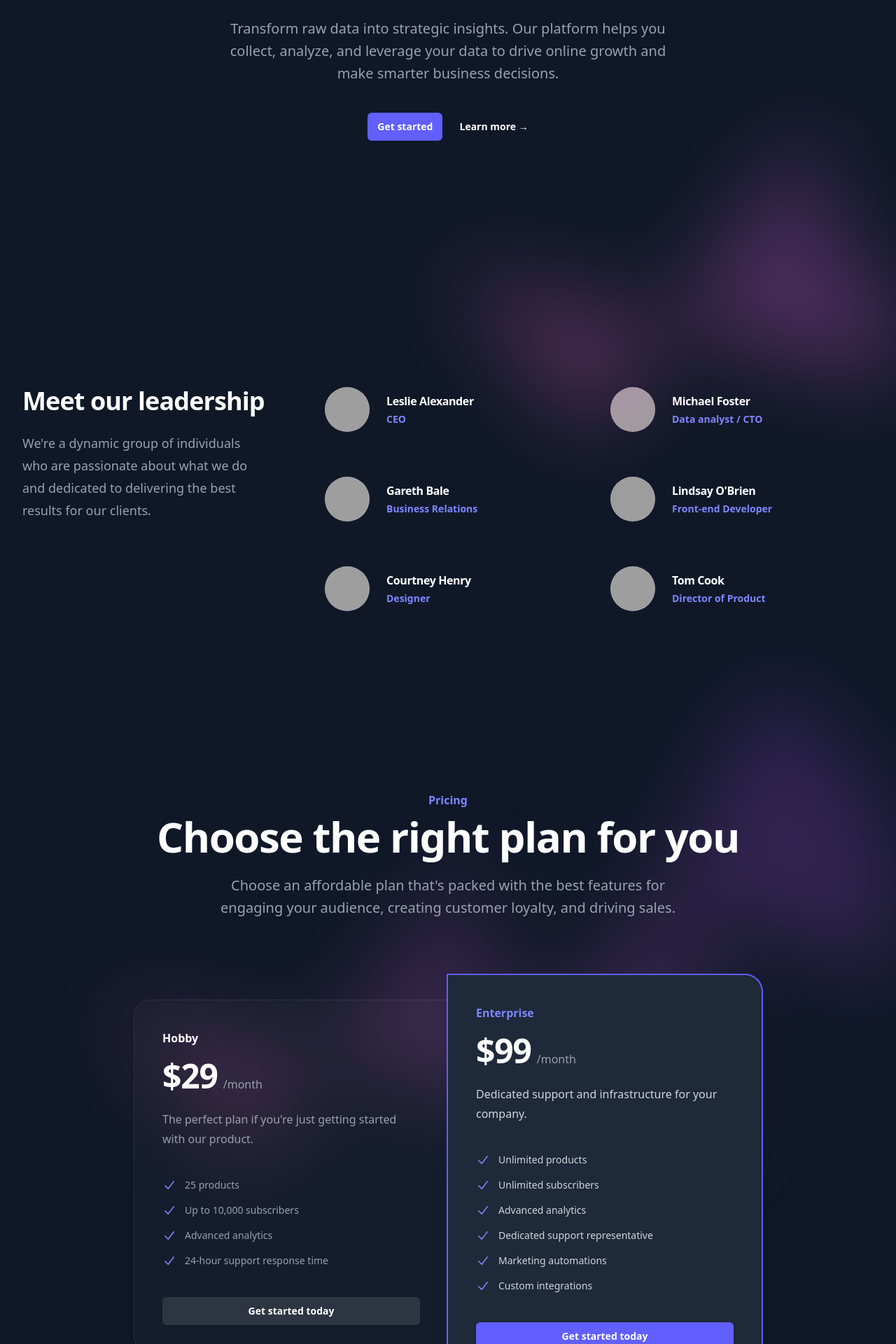
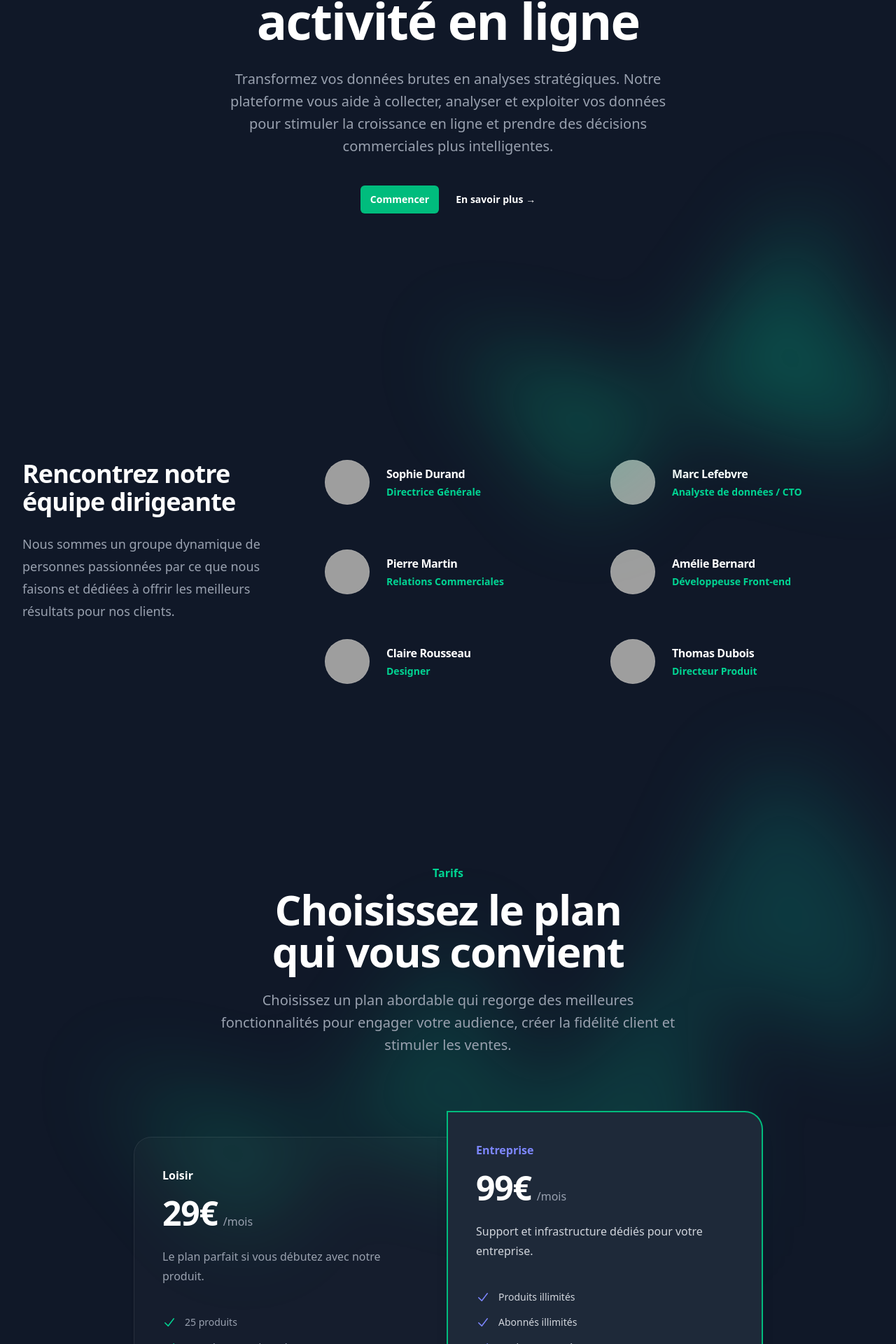
Before and after one commit to Profzen/tpvercel, a React (Vite) app: page / in a window 1280 px wide. Shown: the part 495-2415 px from the top of the page at 70% size. Built offline with nearby package versions, Linux system fonts and the light colour scheme; grey boxes are pictures that could not be loaded.

Commit message:
feat: french localization and profzen branding

```diff
--- a/index.html
+++ b/index.html
@@ -1,11 +1,10 @@
 <!doctype html>
-<html lang="en">
+<html lang="fr">
   <head>
     <meta charset="UTF-8" />
     <link rel="icon" type="image/svg+xml" href="/vite.svg" />
     <meta name="viewport" content="width=device-width, initial-scale=1.0" />
-    <title>landing-page</title>
-    <link href="./css/index.css" rel="stylesheet">
+    <title>Profzen - Votre solution complète</title>
   </head>
   <body>
     <div id="root"></div>
--- a/src/components/Contact.tsx
+++ b/src/components/Contact.tsx
@@ -19,14 +19,14 @@ export default function Contact() {
         />
       </div>
       <div className="mx-auto max-w-2xl text-center">
-        <h2 className={`text-4xl font-semibold tracking-tight text-balance ${theme.text} sm:text-5xl`}>Contact sales</h2>
-        <p className={`mt-2 text-lg/8 ${theme.textSecondary}`}>Let's discuss your data needs and discover how DataCorp can accelerate your online business growth with our comprehensive analytics solutions.</p>
+        <h2 className={`text-4xl font-semibold tracking-tight text-balance ${theme.text} sm:text-5xl`}>Contactez nos ventes</h2>
+        <p className={`mt-2 text-lg/8 ${theme.textSecondary}`}>Discutons de vos besoins en données et découvrez comment Profzen peut accélérer la croissance de votre entreprise en ligne avec nos solutions d'analyse complètes.</p>
       </div>
       <form action="#" method="POST" className="mx-auto mt-16 max-w-xl sm:mt-20">
         <div className="grid grid-cols-1 gap-x-8 gap-y-6 sm:grid-cols-2">
           <div>
             <label htmlFor="first-name" className={`block text-sm/6 font-semibold ${theme.text}`}>
-              First name
+              Prénom
             </label>
             <div className="mt-2.5">
               <input
@@ -40,7 +40,7 @@ export default function Contact() {
           </div>
           <div>
             <label htmlFor="last-name" className={`block text-sm/6 font-semibold ${theme.text}`}>
-              Last name
+              Nom
             </label>
             <div className="mt-2.5">
               <input
@@ -54,7 +54,7 @@ export default function Contact() {
           </div>
           <div className="sm:col-span-2">
             <label htmlFor="company" className={`block text-sm/6 font-semibold ${theme.text}`}>
-              Company
+              Entreprise
             </label>
             <div className="mt-2.5">
               <input
@@ -82,7 +82,7 @@ export default function Contact() {
           </div>
           <div className="sm:col-span-2">
             <label htmlFor="phone-number" className={`block text-sm/6 font-semibold ${theme.text}`}>
-              Phone number
+              Numéro de téléphone
             </label>
             <div className="mt-2.5">
               <div className={`flex rounded-md ${theme.input.bg} outline-1 -outline-offset-1 ${theme.input.border} has-[input:focus-within]:outline-2 has-[input:focus-within]:-outline-offset-2 has-[input:focus-within]:${theme.input.focus}`}>
@@ -131,7 +131,7 @@ export default function Contact() {
           </div>
           <div className="flex gap-x-4 sm:col-span-2">
             <div className="flex h-6 items-center">
-              <div className="group relative inline-flex w-8 shrink-0 rounded-full bg-white/5 p-px inset-ring inset-ring-white/10 outline-offset-2 outline-indigo-500 transition-colors duration-200 ease-in-out has-checked:bg-indigo-500 has-focus-visible:outline-2">
+              <div className="group relative inline-flex w-8 shrink-0 rounded-full bg-white/5 p-px inset-ring inset-ring-white/10 outline-offset-2 outline-emerald-500 transition-colors duration-200 ease-in-out has-checked:bg-emerald-500 has-focus-visible:outline-2">
                 <span className="size-4 rounded-full bg-white shadow-xs ring-1 ring-gray-900/5 transition-transform duration-200 ease-in-out group-has-checked:translate-x-3.5" />
                 <input
                   id="agree-to-policies"
@@ -143,9 +143,9 @@ export default function Contact() {
               </div>
             </div>
             <label htmlFor="agree-to-policies" className={`text-sm/6 ${theme.textSecondary}`}>
-              By selecting this, you agree to our{' '}
+              En sélectionnant ceci, vous acceptez notre{' '}
               <a href="#" className={`font-semibold whitespace-nowrap ${theme.link}`}>
-                privacy policy
+                politique de confidentialité
               </a>
               .
             </label>
@@ -154,9 +154,9 @@ export default function Contact() {
         <div className="mt-10">
           <button
             type="submit"
-            className={`block w-full rounded-md ${theme.button.primary} px-3.5 py-2.5 text-center text-sm font-semibold text-white shadow-xs focus-visible:outline-2 focus-visible:outline-offset-2 focus-visible:outline-indigo-500`}
+            className={`block w-full rounded-md ${theme.button.primary} px-3.5 py-2.5 text-center text-sm font-semibold text-white shadow-xs focus-visible:outline-2 focus-visible:outline-offset-2 focus-visible:outline-emerald-500`}
           >
-            Let's talk
+            Discutons ensemble
           </button>
         </div>
       </form>
--- a/src/components/Footer.tsx
+++ b/src/components/Footer.tsx
@@ -10,36 +10,36 @@ function Footer() {
       <div className="max-w-6xl mx-auto px-4 grid grid-cols-1 md:grid-cols-3 gap-8">
         <div>
           <h3 className={`${theme.text} text-lg font-semibold mb-4`}>
-            lablab
+            Profzen
           </h3>
           <p className={`text-sm ${theme.textSecondary}`}>
-            we are all in one lab solution
+            Nous sommes votre solution complète pour laboratoire
           </p>
         </div>
 
         <div>
           <h3 className={`${theme.text} text-lg font-semibold mb-4`}>
-            Useful links
+            Liens utiles
           </h3>
           <ul className="space-y-2">
             <li>
-              <a href="#" className={`transition ${theme.isDark ? 'hover:text-indigo-400' : 'hover:text-indigo-600'}`}>
-                Product
+              <a href="#" className={`transition ${theme.isDark ? 'hover:text-emerald-400' : 'hover:text-emerald-600'}`}>
+                Produit
               </a>
             </li>
             <li>
-              <a href="#" className={`transition ${theme.isDark ? 'hover:text-indigo-400' : 'hover:text-indigo-600'}`}>
-                Features
+              <a href="#" className={`transition ${theme.isDark ? 'hover:text-emerald-400' : 'hover:text-emerald-600'}`}>
+                Fonctionnalités
               </a>
             </li>
             <li>
-              <a href="#" className={`transition ${theme.isDark ? 'hover:text-indigo-400' : 'hover:text-indigo-600'}`}>
-                Marketplace
+              <a href="#" className={`transition ${theme.isDark ? 'hover:text-emerald-400' : 'hover:text-emerald-600'}`}>
+                Marché
               </a>
             </li>
             <li>
-              <a href="#" className={`transition ${theme.isDark ? 'hover:text-indigo-400' : 'hover:text-indigo-600'}`}>
-                startup
+              <a href="#" className={`transition ${theme.isDark ? 'hover:text-emerald-400' : 'hover:text-emerald-600'}`}>
+                Startup
               </a>
             </li>
           </ul>
@@ -47,12 +47,12 @@ function Footer() {
 
         <div>
           <h3 className={`${theme.text} text-lg font-semibold mb-4`}>
-            Contact us
+            Contactez-nous
           </h3>
           <ul className="space-y-2 text-sm">
             <li className={theme.textSecondary}>Lomé, Togo</li>
-            <li className={theme.textSecondary}>Email : contact@contact.tg</li>
-            <li className={theme.textSecondary}>Phone : +228 XX XX XX XX</li>
+            <li className={theme.textSecondary}>Email : contact@profzen.tg</li>
+            <li className={theme.textSecondary}>Téléphone : +228 XX XX XX XX</li>
           </ul>
         </div>
       </div>
@@ -60,7 +60,7 @@ function Footer() {
       <div
         className={`border-t ${theme.border} mt-10 pt-4 text-center text-sm ${theme.textSecondary}`}
       >
-        © 2025 Footer. All rights reserved by us.
+        © 2025-2026 Profzen. Tous droits réservés.
       </div>
     </footer>
   );
--- a/src/components/Mode.tsx
+++ b/src/components/Mode.tsx
@@ -48,19 +48,19 @@ export const Mode: React.FC<ModeProps> = ({ children }) => {
     textButton: isDark ? 'text-gray-200' : 'text-gray-600',
     border: isDark ? 'border-white/10' : 'border-gray-200',
     hover: isDark ? 'hover:bg-white/5' : 'hover:bg-gray-100',
-    gradient: isDark ? 'from-pink-400 to-purple-500' : 'from-amber-400 to-blue-500',
+    gradient: isDark ? 'from-emerald-400 to-teal-500' : 'from-amber-400 to-yellow-500',
     card: isDark ? 'bg-gray-800' : 'bg-white',
     cardBorder: isDark ? 'border-gray-700' : 'border-gray-200',
     input: {
       bg: isDark ? 'bg-white/5' : 'bg-white',
       border: isDark ? 'outline-white/10' : 'outline-gray-300',
-      focus: isDark ? 'focus:outline-indigo-500' : 'focus:outline-indigo-600',
+      focus: isDark ? 'focus:outline-emerald-500' : 'focus:outline-emerald-600',
     },
     button: {
-      primary: isDark ? 'bg-indigo-500 hover:bg-indigo-400' : 'bg-indigo-600 hover:bg-indigo-500',
+      primary: isDark ? 'bg-emerald-500 hover:bg-emerald-400' : 'bg-emerald-600 hover:bg-emerald-500',
       secondary: isDark ? 'bg-gray-700 hover:bg-gray-600' : 'bg-gray-200 hover:bg-gray-300',
     },
-    link: isDark ? 'text-indigo-400' : 'text-indigo-600',
+    link: isDark ? 'text-emerald-400' : 'text-emerald-600',
     ring: isDark ? 'ring-white/10' : 'ring-gray-900/10',
     mobileMenu: isDark ? 'bg-gray-900' : 'bg-white',
   };
--- a/src/components/Navbar.tsx
+++ b/src/components/Navbar.tsx
@@ -4,10 +4,10 @@ import { Bars3Icon, XMarkIcon, SunIcon, MoonIcon } from '@heroicons/react/24/out
 import { useTheme } from './Mode'
 
 const navigation = [
-  { name: 'Product', href: '#' },
-  { name: 'Features', href: '#' },
-  { name: 'Marketplace', href: '#' },
-  { name: 'Company', href: '#' },
+  { name: 'Produits', href: '#' },
+  { name: 'Fonctionnalités', href: '#' },
+  { name: 'Marché', href: '#' },
+  { name: 'Entreprise', href: '#' },
 ]
 
 const Navbar = () => {
@@ -21,12 +21,12 @@ const Navbar = () => {
         <nav aria-label="Global" className="flex items-center justify-between p-6 lg:px-8">
           <div className="flex lg:flex-1">
             <a href="#" className="-m-1.5 p-1.5">
-              <span className="sr-only">Your Company</span>
+              <span className="sr-only">Profzen</span>
               <img
                 alt=""
                 src={isDark
-                  ? "https://tailwindcss.com/plus-assets/img/logos/mark.svg?color=indigo&shade=500"
-                  : "https://tailwindcss.com/plus-assets/img/logos/mark.svg?color=indigo&shade=600"
+                  ? "https://tailwindcss.com/plus-assets/img/logos/mark.svg?color=emerald&shade=500"
+                  : "https://tailwindcss.com/plus-assets/img/logos/mark.svg?color=emerald&shade=600"
                 }
                 className="h-8 w-auto"
               />
@@ -75,7 +75,7 @@ const Navbar = () => {
               )}
             </button>
             <a href="#" className={`text-sm/6 font-semibold ${theme.text}`}>
-              Log in <span aria-hidden="true">&rarr;</span>
+              Connexion <span aria-hidden="true">&rarr;</span>
             </a>
           </div>
         </nav>
@@ -84,12 +84,12 @@ const Navbar = () => {
           <DialogPanel className={`fixed inset-y-0 right-0 z-50 w-full overflow-y-auto ${theme.mobileMenu} p-6 sm:max-w-sm sm:ring-1 ${theme.ring}`}>
             <div className="flex items-center justify-between">
               <a href="#" className="-m-1.5 p-1.5">
-                <span className="sr-only">Your Company</span>
+                <span className="sr-only">Profzen</span>
                 <img
                   alt=""
                   src={isDark
-                    ? "https://tailwindcss.com/plus-assets/img/logos/mark.svg?color=indigo&shade=500"
-                    : "https://tailwindcss.com/plus-assets/img/logos/mark.svg?color=indigo&shade=600"
+                    ? "https://tailwindcss.com/plus-assets/img/logos/mark.svg?color=emerald&shade=500"
+                    : "https://tailwindcss.com/plus-assets/img/logos/mark.svg?color=emerald&shade=600"
                   }
                   className="h-8 w-auto"
                 />
@@ -121,7 +121,7 @@ const Navbar = () => {
                     href="#"
                     className={`-mx-3 block rounded-lg px-3 py-2.5 text-base/7 font-semibold ${theme.text} ${theme.hover}`}
                   >
-                    Log in
+                    Connexion
                   </a>
                 </div>
               </div>
@@ -146,30 +146,30 @@ const Navbar = () => {
         <div className="mx-auto max-w-2xl py-32 sm:py-48 lg:py-56">
           <div className="hidden sm:mb-8 sm:flex sm:justify-center">
             <div className={`relative rounded-full px-3 py-1 text-sm/6 ${theme.textSecondary} ring-1 ${theme.ring}`}>
-              Announcing our next round of funding.{' '}
+              Annonce de notre prochaine levée de fonds.{' '}
               <a href="#" className={`font-semibold ${theme.link}`}>
                 <span aria-hidden="true" className="absolute inset-0" />
-                Read more <span aria-hidden="true">&rarr;</span>
+                En savoir plus <span aria-hidden="true">&rarr;</span>
               </a>
             </div>
           </div>
           <div className="text-center">
             <h1 className={`text-5xl font-semibold tracking-tight text-balance ${theme.text} sm:text-7xl`}>
-              Data to enrich your online business
+              Des données pour enrichir votre activité en ligne
             </h1>
             <p className={`mt-8 text-lg font-medium text-pretty ${theme.textSecondary} sm:text-xl/8`}>
-              Transform raw data into strategic insights. Our platform helps you collect, analyze, and leverage your
-              data to drive online growth and make smarter business decisions.
+              Transformez vos données brutes en analyses stratégiques. Notre plateforme vous aide à collecter, analyser et exploiter vos
+              données pour stimuler la croissance en ligne et prendre des décisions commerciales plus intelligentes.
             </p>
             <div className="mt-10 flex items-center justify-center gap-x-6">
               <a
                 href="#"
-                className={`rounded-md ${theme.button.primary} px-3.5 py-2.5 text-sm font-semibold text-white shadow-xs focus-visible:outline-2 focus-visible:outline-offset-2 focus-visible:outline-indigo-500`}
+                className={`rounded-md ${theme.button.primary} px-3.5 py-2.5 text-sm font-semibold text-white shadow-xs focus-visible:outline-2 focus-visible:outline-offset-2 focus-visible:outline-emerald-500`}
               >
-                Get started
+                Commencer
               </a>
               <a href="#" className={`text-sm/6 font-semibold ${theme.text}`}>
-                Learn more <span aria-hidden="true">→</span>
+                En savoir plus <span aria-hidden="true">→</span>
               </a>
             </div>
           </div>
--- a/src/components/Prices.tsx
+++ b/src/components/Prices.tsx
@@ -3,27 +3,27 @@ import { useTheme } from './Mode';
 
 const tiers = [
   {
-    name: 'Hobby',
+    name: 'Loisir',
     id: 'tier-hobby',
     href: '#',
-    priceMonthly: '$29',
-    description: "The perfect plan if you're just getting started with our product.",
-    features: ['25 products', 'Up to 10,000 subscribers', 'Advanced analytics', '24-hour support response time'],
+    priceMonthly: '29€',
+    description: "Le plan parfait si vous débutez avec notre produit.",
+    features: ['25 produits', 'Jusqu\'\u00e0 10 000 abonnés', 'Analyses avancées', 'Réponse au support en 24h'],
     featured: false,
   },
   {
-    name: 'Enterprise',
+    name: 'Entreprise',
     id: 'tier-enterprise',
     href: '#',
-    priceMonthly: '$99',
-    description: 'Dedicated support and infrastructure for your company.',
+    priceMonthly: '99€',
+    description: 'Support et infrastructure dédiés pour votre entreprise.',
     features: [
-      'Unlimited products',
-      'Unlimited subscribers',
-      'Advanced analytics',
-      'Dedicated support representative',
-      'Marketing automations',
-      'Custom integrations',
+      'Produits illimités',
+      'Abonnés illimités',
+      'Analyses avancées',
+      'Représentant de support dédié',
+      'Automatisations marketing',
+      'Intégrations personnalisées',
     ],
     featured: true,
   },
@@ -48,14 +48,13 @@ export default function Prices() {
         />
       </div>
       <div className="mx-auto max-w-4xl text-center">
-        <h2 className={`text-base/7 font-semibold ${theme.link}`}>Pricing</h2>
+        <h2 className={`text-base/7 font-semibold ${theme.link}`}>Tarifs</h2>
         <p className={`mt-2 text-5xl font-semibold tracking-tight text-balance ${theme.text} sm:text-6xl`}>
-          Choose the right plan for you
+          Choisissez le plan qui vous convient
         </p>
       </div>
       <p className={`mx-auto mt-6 max-w-2xl text-center text-lg font-medium text-pretty ${theme.textSecondary} sm:text-xl/8`}>
-        Choose an affordable plan that's packed with the best features for engaging your audience, creating customer
-        loyalty, and driving sales.
+        Choisissez un plan abordable qui regorge des meilleures fonctionnalités pour engager votre audience, créer la fidélité client et stimuler les ventes.
       </p>
       <div className="mx-auto mt-16 grid max-w-lg grid-cols-1 items-center gap-y-6 sm:mt-20 sm:gap-y-0 lg:max-w-4xl lg:grid-cols-2">
         {tiers.map((tier, tierIdx) => (
@@ -66,7 +65,7 @@ export default function Prices() {
                 ? `relative ${theme.isDark ? 'bg-gray-800' : 'bg-gray-900'} shadow-xl`
                 : `${theme.isDark ? 'bg-white/2.5' : 'bg-white'} shadow-md`,
               tier.featured
-                ? 'ring-2 ring-indigo-500'
+                ? 'ring-2 ring-emerald-500'
                 : `ring-1 ${theme.isDark ? 'ring-white/10' : 'ring-gray-200'}`,
               tierIdx === 0
                 ? 'rounded-t-3xl sm:rounded-b-none lg:rounded-tr-none lg:rounded-bl-3xl'
@@ -92,7 +91,7 @@ export default function Prices() {
               >
                 {tier.priceMonthly}
               </span>
-              <span className={tier.featured ? 'text-gray-400' : theme.textSecondary}>/month</span>
+              <span className={tier.featured ? 'text-gray-400' : theme.textSecondary}>/mois</span>
             </p>
             <p className={classNames('mt-6 text-base/7', tier.featured ? 'text-gray-300' : theme.textSecondary)}>
               {tier.description}
@@ -122,12 +121,12 @@ export default function Prices() {
               aria-describedby={tier.id}
               className={classNames(
                 tier.featured
-                  ? 'bg-indigo-500 text-white hover:bg-indigo-400 focus-visible:outline-indigo-500'
+                  ? 'bg-emerald-500 text-white hover:bg-emerald-400 focus-visible:outline-emerald-500'
                   : `${theme.isDark ? 'bg-white/10 text-white hover:bg-white/20' : 'bg-gray-800 text-white hover:bg-gray-700'} focus-visible:outline-gray-800`,
                 'mt-8 block rounded-md px-3.5 py-2.5 text-center text-sm font-semibold shadow-sm focus-visible:outline-2 focus-visible:outline-offset-2 sm:mt-10 transition-colors duration-200',
               )}
             >
-              Get started today
+              Commencer aujourd'hui
             </a>
           </div>
         ))}
--- a/src/components/Team.tsx
+++ b/src/components/Team.tsx
@@ -2,38 +2,38 @@ import { useTheme } from './Mode';
 
 const people = [
   {
-    name: 'Leslie Alexander',
-    role: 'CEO',
+    name: 'Sophie Durand',
+    role: 'Directrice Générale',
     imageUrl:
       'https://images.unsplash.com/photo-1494790108377-be9c29b29330?ixlib=rb-1.2.1&ixid=eyJhcHBfaWQiOjEyMDd9&auto=format&fit=facearea&facepad=2&w=256&h=256&q=80',
   },
   {
-    name: 'Michael Foster',
-    role: 'Data analyst / CTO',
+    name: 'Marc Lefebvre',
+    role: 'Analyste de données / CTO',
     imageUrl:
       'https://images.unsplash.com/photo-1519244703995-f4e0f30006d5?ixlib=rb-1.2.1&ixid=eyJhcHBfaWQiOjEyMDd9&auto=format&fit=facearea&facepad=2&w=256&h=256&q=80',
   },
   {
-    name: 'Gareth Bale',
-    role: 'Business Relations',
+    name: 'Pierre Martin',
+    role: 'Relations Commerciales',
     imageUrl:
       'https://images.unsplash.com/photo-1506794778202-cad84cf45f1d?ixlib=rb-1.2.1&ixid=eyJhcHBfaWQiOjEyMDd9&auto=format&fit=facearea&facepad=2&w=256&h=256&q=80',
   },
   {
-    name: "Lindsay  O'Brien",
-    role: 'Front-end Developer',
+    name: "Amélie Bernard",
+    role: 'Développeuse Front-end',
     imageUrl:
       'https://images.unsplash.com/photo-1517841905240-472988babdf9?ixlib=rb-1.2.1&ixid=eyJhcHBfaWQiOjEyMDd9&auto=format&fit=facearea&facepad=2&w=256&h=256&q=80',
   },
   {
-    name: 'Courtney Henry',
+    name: 'Claire Rousseau',
     role: 'Designer',
     imageUrl:
       'https://images.unsplash.com/photo-1438761681033-6461ffad8d80?ixlib=rb-1.2.1&ixid=eyJhcHBfaWQiOjEyMDd9&auto=format&fit=facearea&facepad=2&w=256&h=256&q=80',
   },
   {
-    name: 'Tom Cook',
-    role: 'Director of Product',
+    name: 'Thomas Dubois',
+    role: 'Directeur Produit',
     imageUrl:
       'https://images.unsplash.com/photo-1472099645785-5658abf4ff4e?ixlib=rb-1.2.1&ixid=eyJhcHBfaWQiOjEyMDd9&auto=format&fit=facearea&facepad=2&w=256&h=256&q=80',
   },
@@ -47,11 +47,11 @@ export default function Team() {
       <div className="mx-auto grid max-w-7xl gap-20 px-6 lg:px-8 xl:grid-cols-3">
         <div className="max-w-xl">
           <h2 className={`text-3xl font-semibold tracking-tight text-pretty ${theme.text} sm:text-4xl`}>
-            Meet our leadership
+            Rencontrez notre équipe dirigeante
           </h2>
           <p className={`mt-6 text-lg/8 ${theme.textSecondary}`}>
-            We're a dynamic group of individuals who are passionate about what we do and dedicated to delivering the
-            best results for our clients.
+            Nous sommes un groupe dynamique de personnes passionnées par ce que nous faisons et dédiées à offrir les
+            meilleurs résultats pour nos clients.
           </p>
         </div>
         <ul role="list" className="grid gap-x-8 gap-y-12 sm:grid-cols-2 sm:gap-y-16 xl:col-span-2">
```
Also changed, not shown: src/components/Newsletter.tsx (+11 -11 lines), src/components/Testimonials.tsx (+4 -4 lines).
